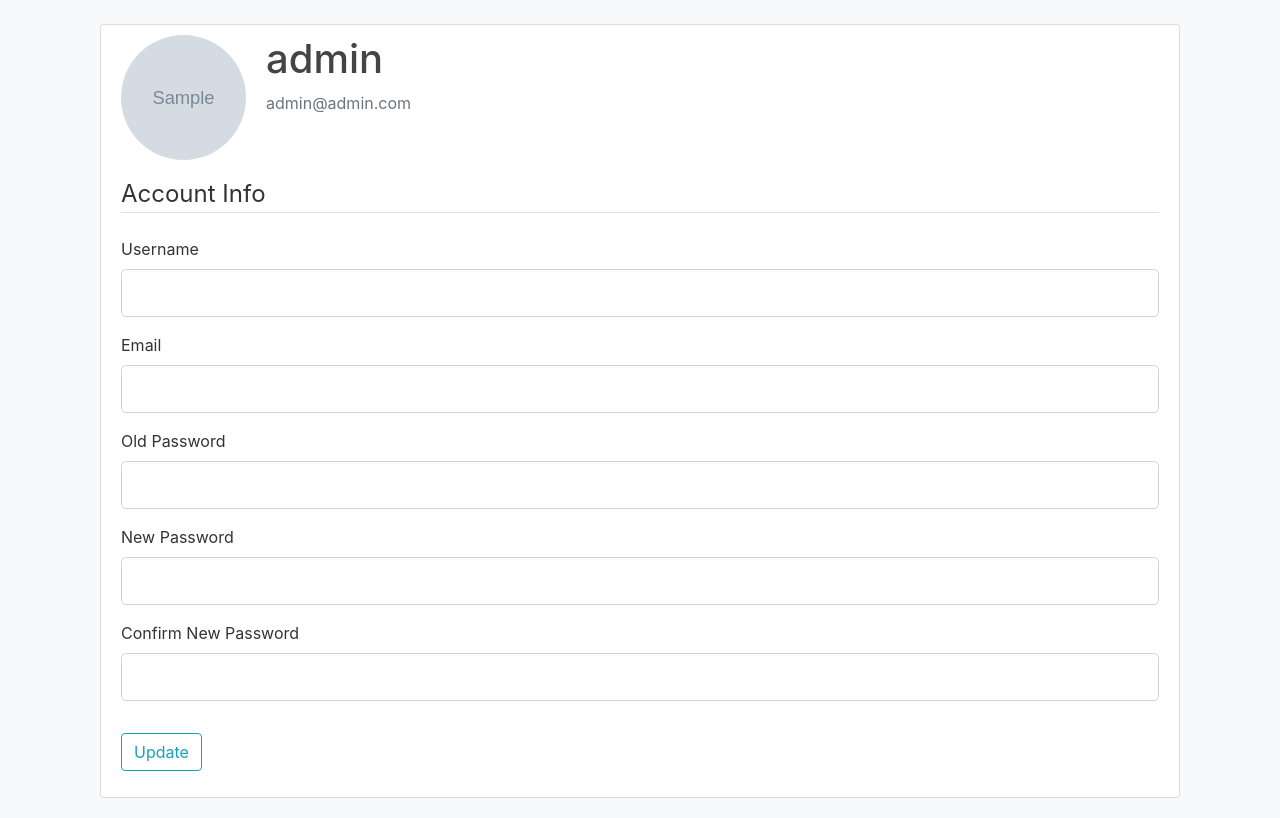
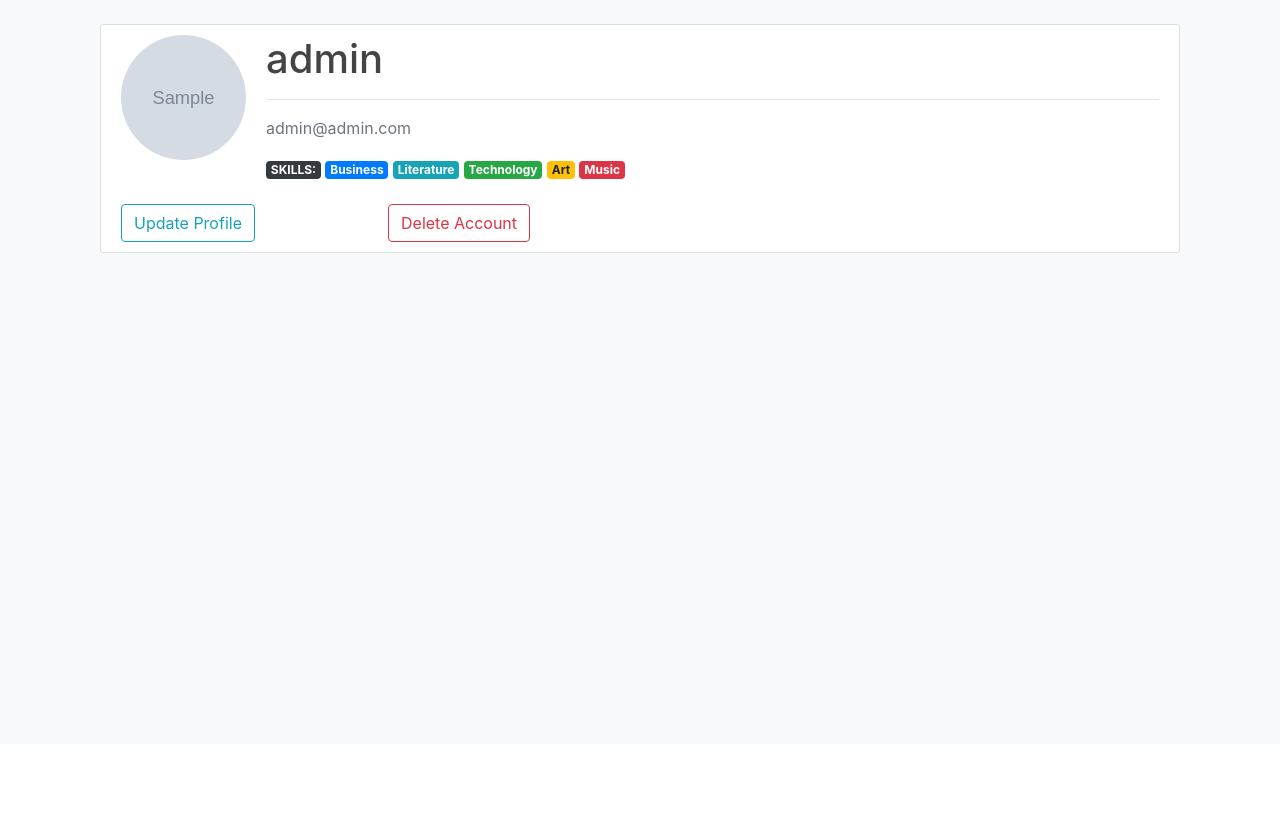
Before and after one commit to KofiAAnnor/UMD-Connect, a Flask app: template flaskapp/templates/profile.html in a window 1280 px wide. Shown: the part 56-874 px from the top of the page. After the commit the page ends 309 px from the top, so only its background shows below. Run offline with Flask 2, Linux system fonts and the light colour scheme; a user stored in the database is signed in; tables that the repository leaves empty hold one stand-in row (values such as "Sample post"); the template is opened without the code that fills it: values that come from a table or form of the project are taken from there, most other values are stand-ins (such as "Sample title", 1, 10 or a date in 2020); grey boxes marked "Sample" are stand-in pictures; some libraries are stand-ins or nearby versions.

Commit message:
updates profile

```diff
--- a/flaskapp/templates/profile.html
+++ b/flaskapp/templates/profile.html
@@ -6,75 +6,29 @@
           <img class="rounded-circle account-img" src="{{ image_file }}">
           <div class="media-body">
             <h2 class="account-heading">{{ current_user.username }}</h2>
+            <hr>
             <p class="text-secondary">{{ current_user.email }}</p>
+            <span class="badge badge-dark">SKILLS:</span>
+            {% if skillTags.BusinessTag != None %} <span class="badge badge-primary">Business</span>{% endif %}
+            {% if skillTags.LiteratureTag != None %} <span class="badge badge-info">Literature</span>{% endif %}
+            {% if skillTags.TechnologyTag != None %} <span class="badge badge-success">Technology</span>{% endif %}
+            {% if skillTags.ArtTag != None %} <span class="badge badge-warning">Art</span>{% endif %}
+            {% if skillTags.MusicTag != None %} <span class="badge badge-danger">Music</span>{% endif %}
           </div>
         </div>
-
-        <form method="POST" action="">
-            {{ form.hidden_tag() }}
-            <fieldset class="form-group">
-                <legend class="border-bottom mb-4">Account Info</legend>
-                <div class="form-group">
-                    {{ form.username.label(class="form-control-label") }}
-
-                    {% if form.username.errors %}
-                        {{ form.username(class="form-control form-control-lg is-invalid") }}
-                        <div class="invalid-feedback">
-                            {% for error in form.username.errors %}
-                                <span>{{ error }}</span>
-                            {% endfor %}
-                        </div>
-                    {% else %}
-                        {{ form.username(class="form-control form-control-lg") }}
-                    {% endif %}
-                </div>
-                <div class="form-group">
-                    {{ form.email.label(class="form-control-label") }}
-                    {{ form.email(class="form-control form-control-lg") }}
-                </div>
-                <div class="form-group">
-                    {{ form.old_password.label(class="form-control-label") }}
-                    {% if form.old_password.errors %}
-                        {{ form.old_password(class="form-control form-control-lg is-invalid") }}
-                        <div class="invalid-feedback">
-                            {% for error in form.old_password.errors %}
-                                <span>{{ error }}</span>
-                            {% endfor %}
-                        </div>
-                    {% else %}
-                        {{ form.old_password(class="form-control form-control-lg") }}
-                    {% endif %}
-                </div>
-                <div class="form-group">
-                    {{ form.new_password.label(class="form-control-label") }}
-                    {% if form.new_password.errors %}
-                        {{ form.new_password(class="form-control form-control-lg is-invalid") }}
-                        <div class="invalid-feedback">
-                            {% for error in form.new_password.errors %}
-                                <span>{{ error }}</span>
-                            {% endfor %}
-                        </div>
-                    {% else %}
-                        {{ form.new_password(class="form-control form-control-lg") }}
-                    {% endif %}
-                </div>                <div class="form-group">
-                    {{ form.confirm_password.label(class="form-control-label") }}
-                    {% if form.confirm_password.errors %}
-                        {{ form.confirm_password(class="form-control form-control-lg is-invalid") }}
-                        <div class="invalid-feedback">
-                            {% for error in form.confirm_password.errors %}
-                                <span>{{ error }}</span>
-                            {% endfor %}
-                        </div>
-                    {% else %}
-                        {{ form.confirm_password(class="form-control form-control-lg") }}
-                    {% endif %}
-                </div>
-            </fieldset>
-            <div class="form-group">
-                {{ form.submit(class="btn btn-outline-info") }}
-            </div>
-        </form>
+        <br>
+        <div class="row">
+          <div class="col">
+            <a class="btn btn-outline-info" href="{{ url_for('update') }}">Update Profile</a>
+          </div>
+          <div class="col">
+            <form action="{{url_for('delete_account')}}" method="POST">
+              <input type="hidden" value={{current_user.email}} name="email"/>
+              <input type="submit" value="Delete Account" class="btn btn-outline-danger" onclick="return confirm('Are you sure?');"/>
+            </form>
+          </div>
+          <div class="col"></div><div class="col"></div>
+        </div>
       </div>
     </div>
 {% endblock content %}
```
Also changed, not shown: 1 other file.
